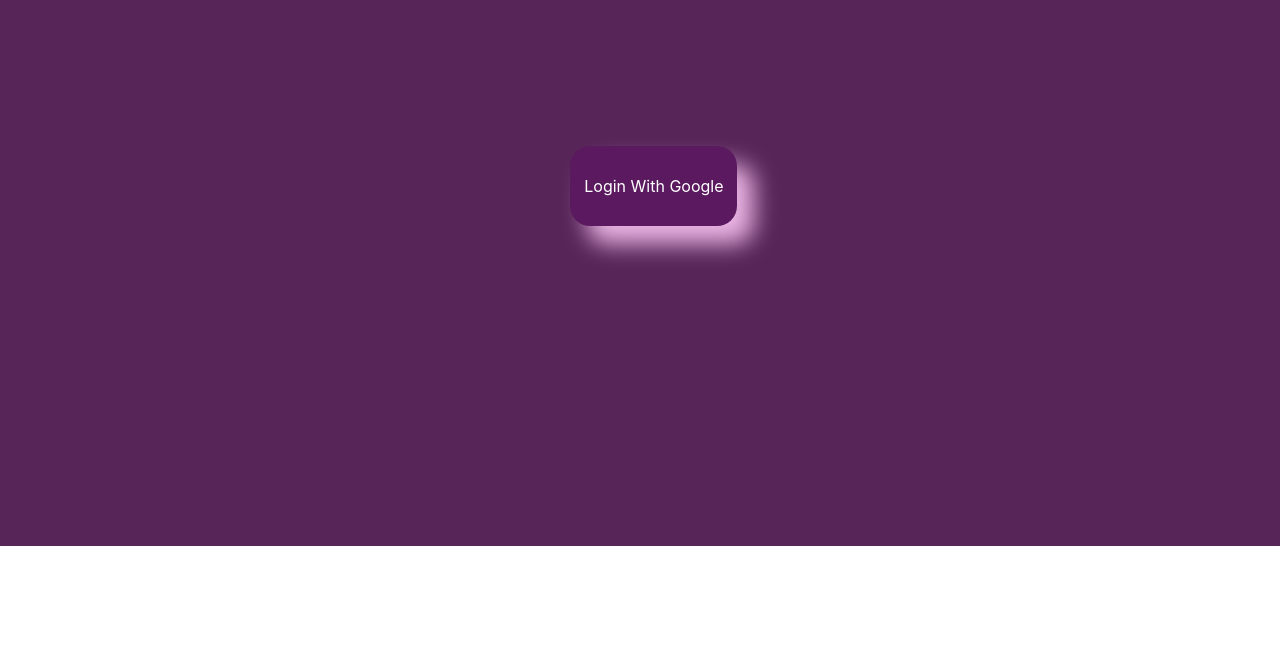
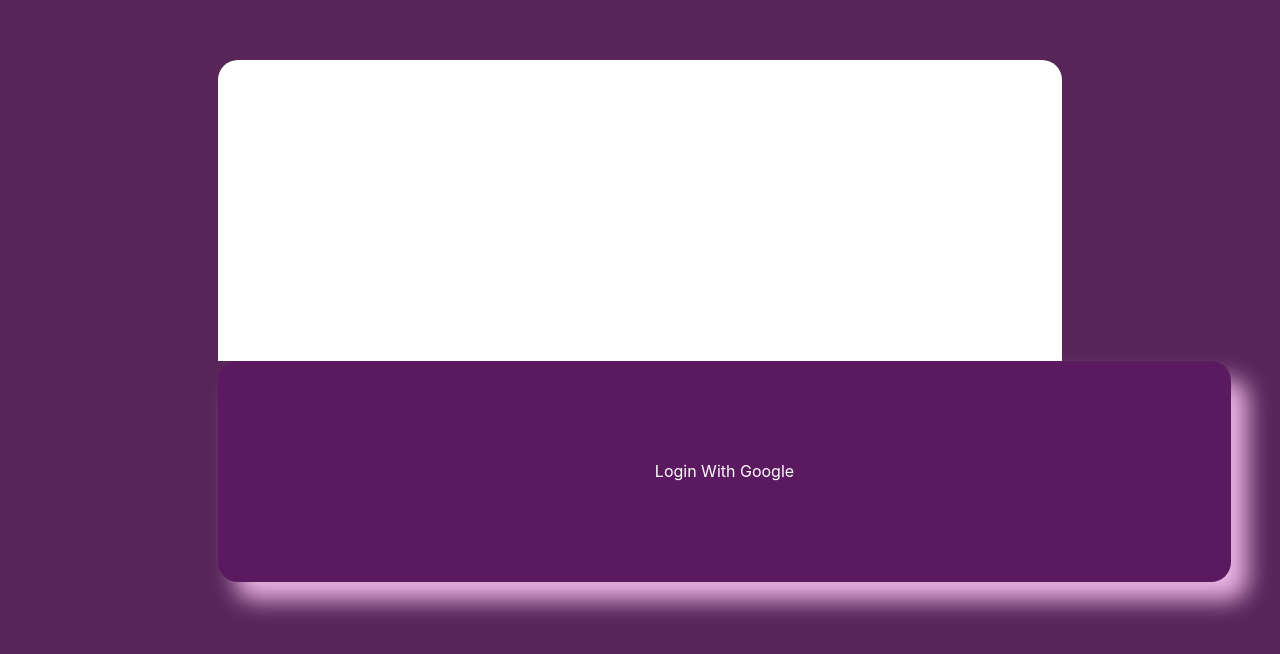
Before and after one commit to AgbajeOlayiwola/ReactMessagingApp, a React (Create React App) app: page / in a window 1280 px wide. Shown: the part 174-828 px from the top of the page. Before the commit the page ends 800 px from the top, so only its background shows below. Built offline with nearby package versions, Linux system fonts and the light colour scheme.

Commit message:
'changes'

```diff
--- a/src/Component/messageBox/index.js
+++ b/src/Component/messageBox/index.js
@@ -1,11 +1,12 @@
 import React from 'react'
 import MessageRec from '../messageRec';
 import MessageSend from '../messageSend';
+import './style.css'
 
 export const Messagearea = ({name, message}) => {
     return (
-        <div>
-                <div className='messageArea'>
+        <div className='messageArea'>
+                <div className='messageArea_div'>
                     <p>{name}</p>
                     <p>{message}</p>
                 </div>
--- a/src/Disp/messaging/style.css
+++ b/src/Disp/messaging/style.css
@@ -1,6 +1,3 @@
 .messageing{
-    display: flex;
-    justify-content: center;
-    height: cover;
-    padding: 25%;
+    padding: 17%;
 }
```
